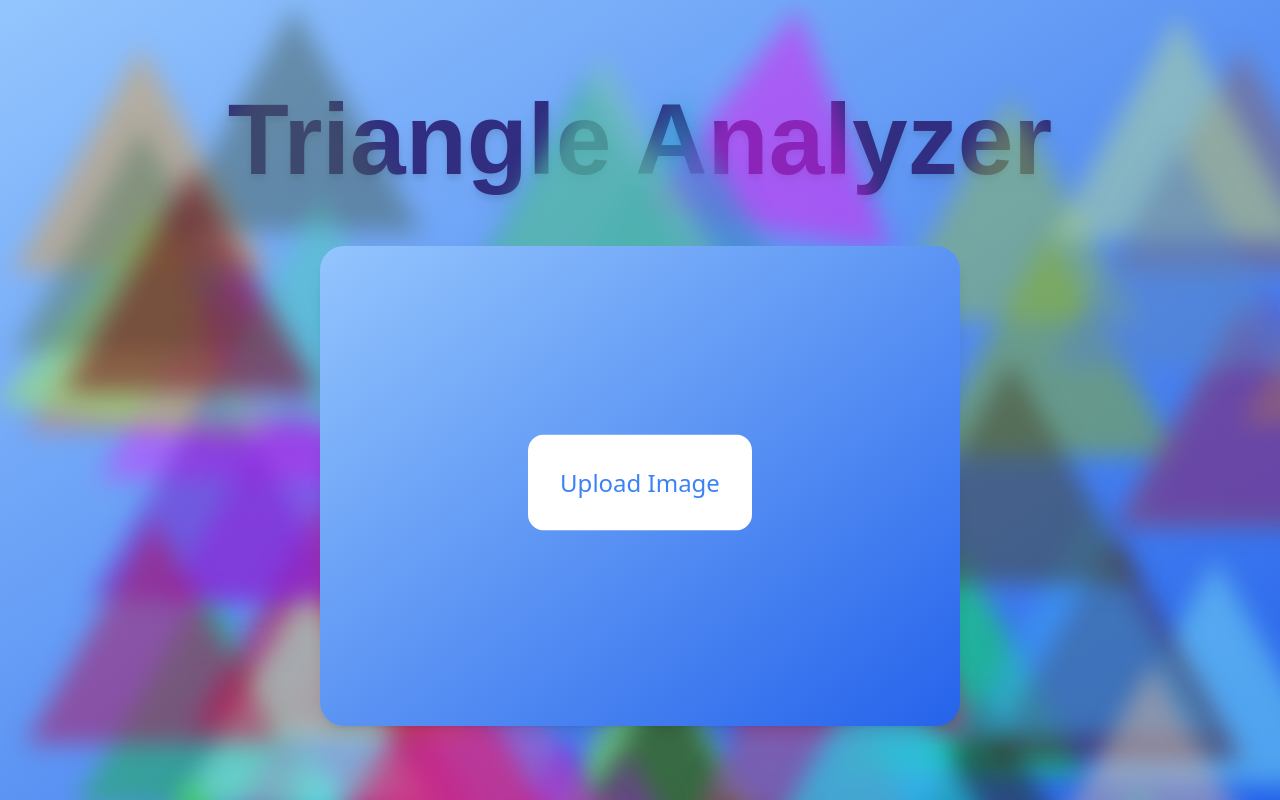
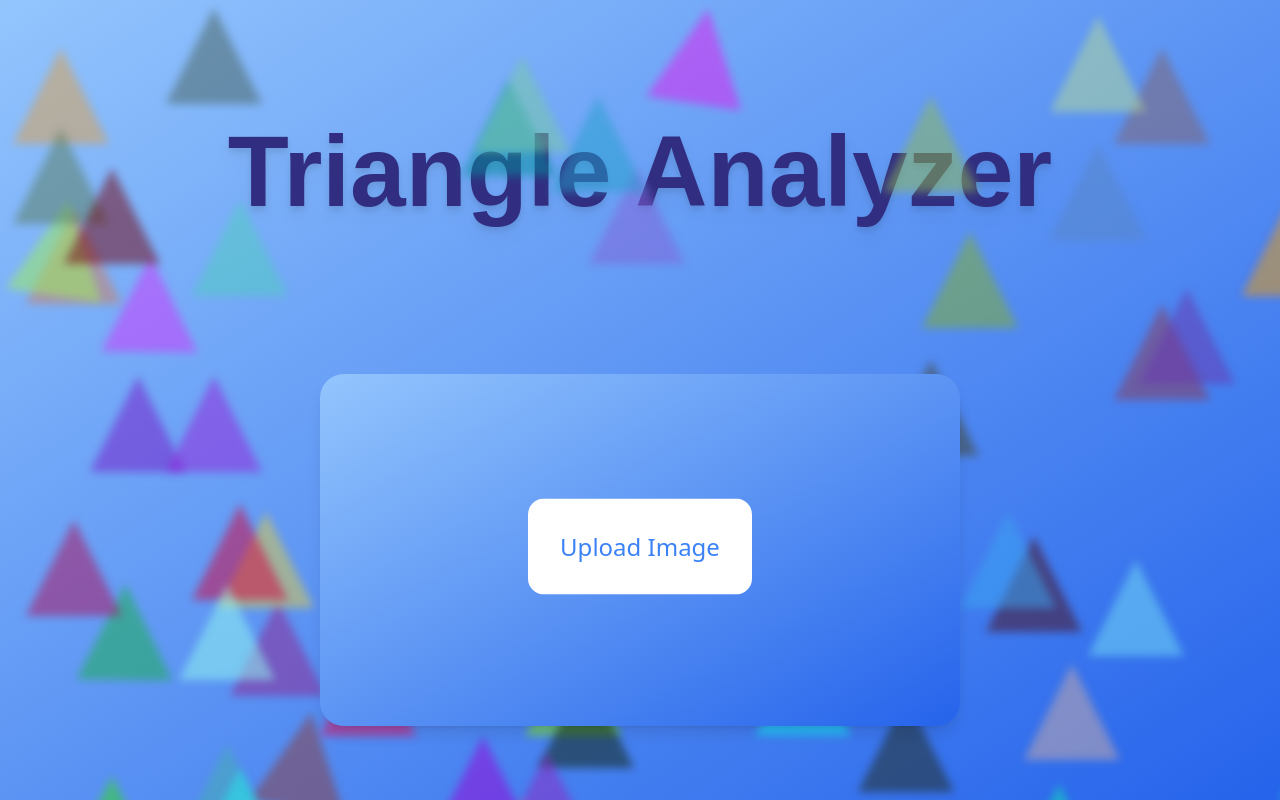
Before and after one commit to hqunted/Object_Identifier_Web, a React (Create React App) app: page / in a window 1280 px wide. Built offline with nearby package versions, Linux system fonts and the light colour scheme; what tailwindcss-gradients would draw is missing.

Commit message:
feat: update sizing

```diff
--- a/src/components/BackgroundTriangles.tsx
+++ b/src/components/BackgroundTriangles.tsx
@@ -4,16 +4,16 @@ export const BackgroundTriangles = () => {
       {[...Array(60)].map((_, index) => (
         <div
           key={index}
-          className={`absolute h-6 w-6 blur-md animate-waving-triangle ${
+          className={`absolute h-6 w-6 blur-sm animate-waving-triangle ${
             index + 1
           }`}
           style={{
             top: `${Math.floor(Math.random() * 101)}%`,
             left: `${Math.floor(Math.random() * 101)}%`,
             animationDelay: `${index * 0.5}s`,
-            borderLeft: `8rem solid transparent`,
-            borderRight: `8rem solid transparent`,
-            borderBottom: `14rem solid rgba(${Math.floor(
+            borderLeft: `3rem solid transparent`,
+            borderRight: `3rem solid transparent`,
+            borderBottom: `6rem solid rgba(${Math.floor(
               Math.random() * 256
             )}, ${Math.floor(Math.random() * 256)}, ${Math.floor(
               Math.random() * 256
--- a/src/components/Header.tsx
+++ b/src/components/Header.tsx
@@ -1,6 +1,6 @@
 export const Header = () => {
   return (
-    <div className="flex items-center 2xl:p-0.5 2xl:pl-2xl 2xl:justify-start 2xl:text-[180px] 2xl:pt-[2%] xl:py-[5%] xl:text-[100px] lg:text-[100px] lg:py-[5%] md:py-[10%] sm:py-[30%] sm:justify-center sm:text-[150px]  space-x-2 text-indigo-900 font-bold font-amaticsc drop-shadow-lg transform  transition duration-300">
+    <div className="flex items-center 2xl:p-0.5 2xl:pl-lg 2xl:justify-start 2xl:text-6xl 2xl:pt-md xl:py-lg xl:text-[100px] lg:text-[100px] lg:py-[5%] md:py-[10%] sm:py-[30%] sm:justify-center sm:text-[150px]  space-x-2 text-indigo-900 font-bold font-amaticsc drop-shadow-lg transform  transition duration-300">
       <div>Triangle Analyzer</div>
     </div>
   );
--- a/src/components/ImageFrames.tsx
+++ b/src/components/ImageFrames.tsx
@@ -7,9 +7,9 @@ export const ImageFrames = ({ imagePath }: ImageFrameProps) => {
     <div>
       <img
         src={imagePath}
-        alt="Image"
-        className="absolute flex w-6xl h-6xl object-contain p-lg bg-gradient-to-br from-blue-300 to-blue-600 "
-      ></img>
+        alt="Frames"
+        className="absolute flex w-2.5xl h-2.5xl object-contain p-lg bg-gradient-to-br from-blue-300 to-blue-600 "
+      />
     </div>
   );
 };
--- a/src/components/UploadImage.tsx
+++ b/src/components/UploadImage.tsx
@@ -5,9 +5,9 @@ export interface UploadImageProps {
 export const UploadImage = ({ handleImageUpload }: UploadImageProps) => {
   return (
     <>
-      <div className="flex justify-center align-middle items-center w-screen h-screen 2xl:pb-5xl lg:pb-2.5xl md:pb-4xl sm:pb-3xl ">
-        <div className="flex w-full 2xl:py-3.5xl lg:py-1.5xl lg:w-1/2 md:py-2xl  justify-center rounded-3xl transform bg-gradient-to-br from-blue-300 to-blue-600 shadow-lg">
-          <label className="flex rounded-2xl 2xl:text-5xl 2xl:p-md xl:p-xs xl:text-2xl lg:p-sm bg-white lg:text-2xl md:text-4xl md:p-sm  text-blue-500 animate-bounce hover:bg-blue-500 hover:text-white cursor-pointer">
+      <div className="flex justify-center align-middle items-center w-screen h-screen 2xl:pb-2.5xl lg:pb-2.5xl md:pb-4xl sm:pb-3xl ">
+        <div className="flex w-full 2xl:py-1.5xl lg:py-xl lg:w-1/2 md:py-2xl justify-center rounded-3xl transform bg-gradient-to-br from-blue-300 to-blue-600 shadow-lg">
+          <label className="flex rounded-2xl 2xl:text-sm 2xl:p-xxs xl:p-xs xl:text-2xl lg:p-sm bg-white lg:text-2xl md:text-4xl md:p-sm  text-blue-500 animate-bounce hover:bg-blue-500 hover:text-white cursor-pointer">
             Upload Image
             <input
               type="file"
--- a/src/pages/ResultImage.tsx
+++ b/src/pages/ResultImage.tsx
@@ -6,12 +6,12 @@ export interface selectedImage {
 
 export const ResultImage = ({ selectedImage }: selectedImage) => {
   return (
-    <div className=" w-full h-full flex items-center justify-center">
-      <div className="flex 2xl:w-6xl 2xl:h-6xl bg-gray-400 2xl:pb-5xl rounded-3xl ">
+    <div className=" w-full h-full flex 2xl:pl-2xl">
+      <div className="flex 2xl:w-2xl bg-gray-400 2xl:pb-xl rounded-3xl ">
         <ImageFrames imagePath={"https://picsum.photos/200/300"} />
       </div>
-      <div className="w-4xl h-6xl"></div>
-      <div className="flex 2xl:w-6xl 2xl:h-6xl bg-gray-400 2xl:pb-5xl rounded-3xl">
+      <div className="2xl:w-2.5xl"></div>
+      <div className="flex 2xl:w-2xl bg-gray-400 2xl:pb-xl rounded-3xl">
         {selectedImage ? <ImageFrames imagePath={selectedImage} /> : null}
       </div>
     </div>
--- a/tailwind.config.js
+++ b/tailwind.config.js
@@ -14,7 +14,9 @@ module.exports = {
       xl: "128px",
       "1.5xl": "192px",
       "2xl": "256px",
+      "2.25xl": "288px",
       "2.5xl": "384px",
+      "2.75xl": "420px",
       "3xl": "512px",
       "3.5xl": "576px",
       "4xl": "768px",
```
